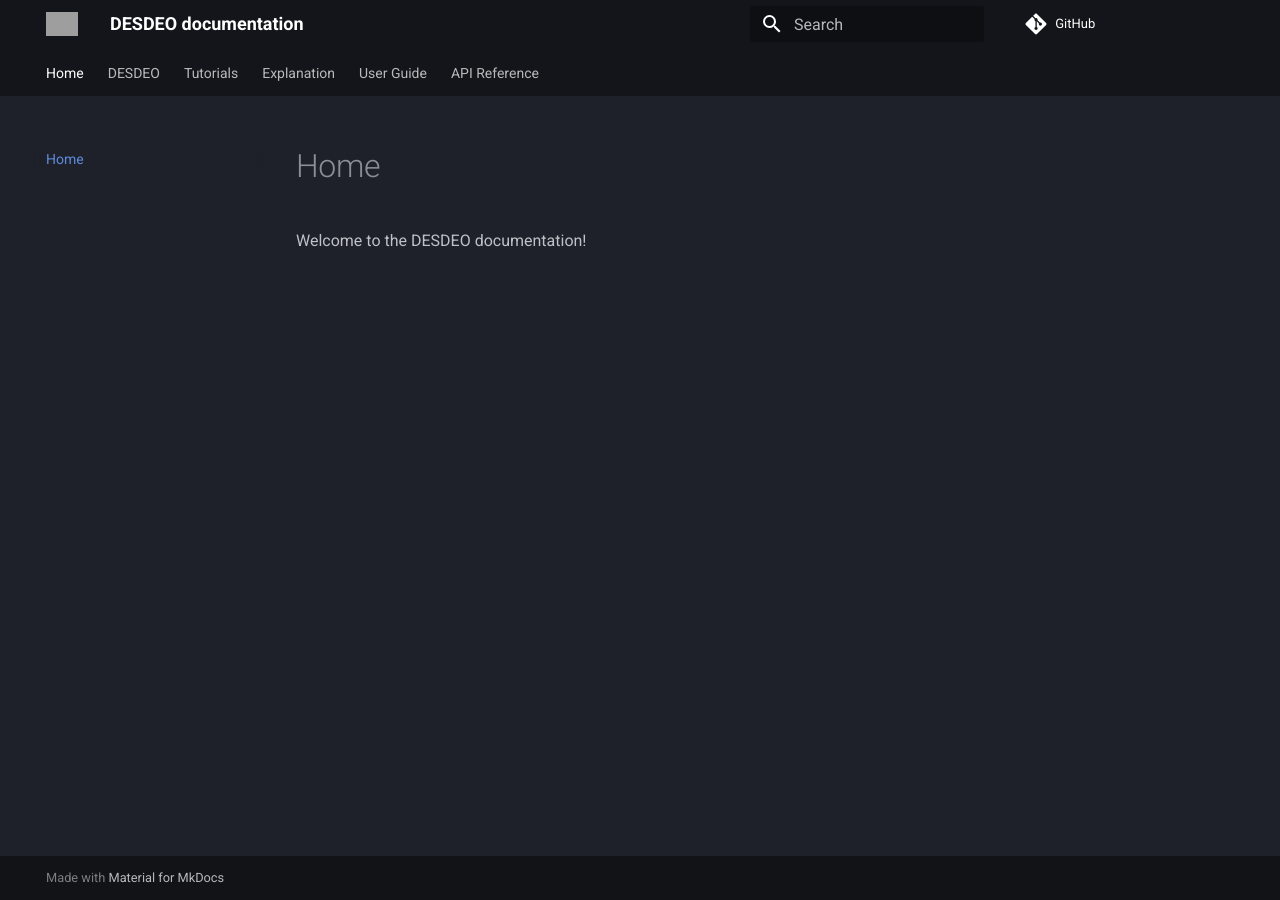
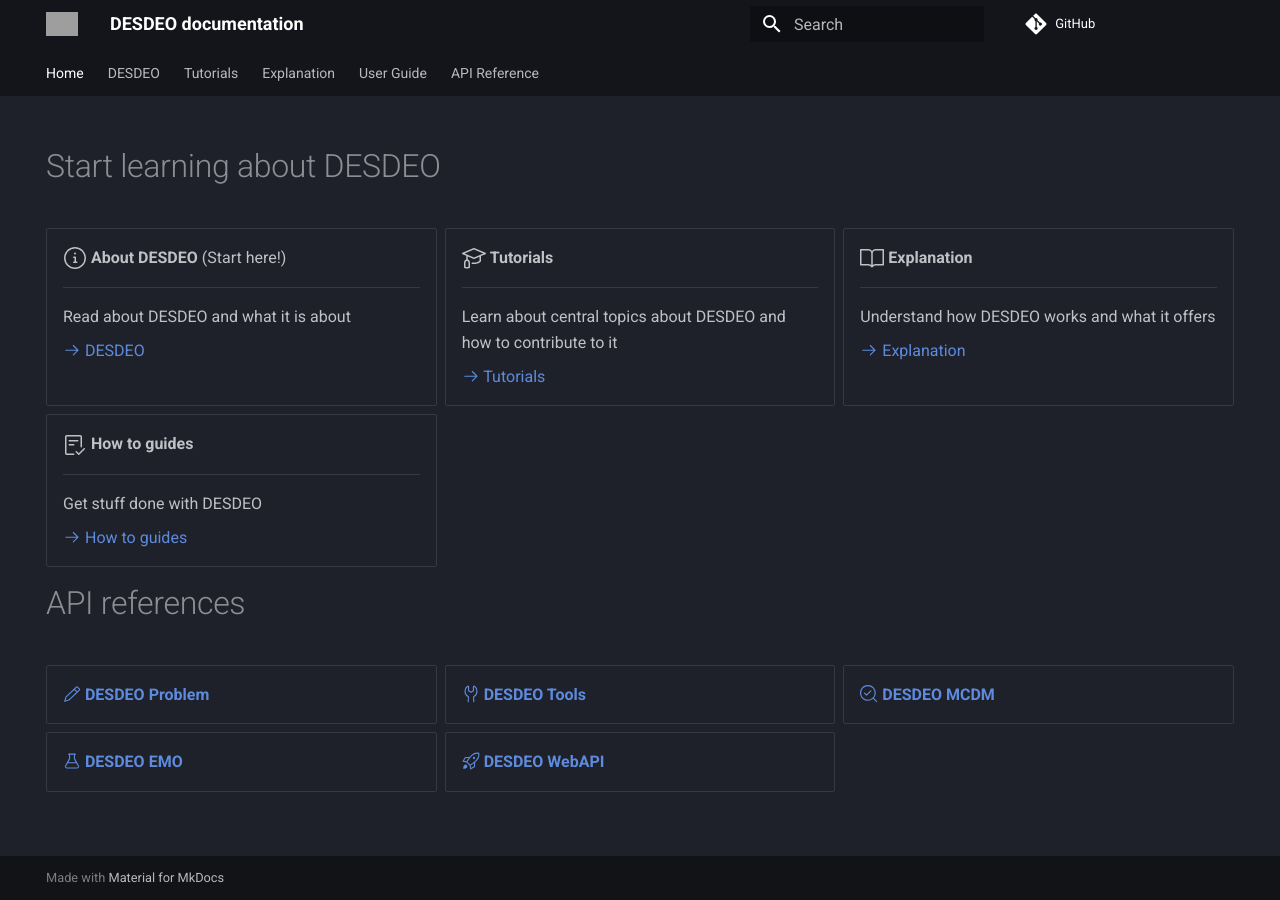
Before and after one commit to industrial-optimization-group/DESDEO, an MkDocs documentation site: the page built from docs/index.md, in a window 1280 px wide. Built offline with MkDocs 1.6.1 and Material for MkDocs 9.7.7, drawn with Linux system fonts in a browser that asks for light colours; comment, search, counter and statistics services are not loaded; grey boxes are pictures that could not be loaded.

Commit message:
Doc changes.
Some structural changes. Playing aroung with cards.

```diff
--- a/docs/index.md
+++ b/docs/index.md
@@ -1 +1,56 @@
-Welcome to the DESDEO documentation!
+---
+hide:
+ - navigation
+ - toc
+---
+
+# Start learning about DESDEO
+
+<div class="grid cards" markdown>
+
+-   :octicons-info-24:{ .lg .middle } __About DESDEO__ (Start here!)
+
+    ---
+
+    Read about DESDEO and what it is about
+
+    [:octicons-arrow-right-24: DESDEO](./home/index.md)
+
+-   :octicons-mortar-board-24:{ .lg .middle } __Tutorials__
+
+    ---
+
+    Learn about central topics about DESDEO and how to contribute to it
+
+
+    [:octicons-arrow-right-24: Tutorials](./tutorials/moo_primer.md)
+
+-   :octicons-book-24:{ .lg .middle } __Explanation__
+
+    ---
+
+    Understand how DESDEO works and what it offers
+
+    [:octicons-arrow-right-24: Explanation](./explanation/problem_format.md)
+
+-   :octicons-checklist-24:{ .lg .middle } __How to guides__
+
+    ---
+
+    Get stuff done with DESDEO
+
+    [:octicons-arrow-right-24: How to guides](./howtoguides/problem.md)
+
+</div>
+
+# API references
+
+<div class="grid cards" markdown>
+
+-   [:octicons-pencil-24: __DESDEO Problem__](./api/desdeo_problem.md)
+-   [:octicons-tools-24: __DESDEO Tools__](./api/desdeo_tools.md)
+-   [:octicons-codescan-checkmark-24: __DESDEO MCDM__](./api/desdeo_mcdm.md)
+-   [:octicons-beaker-24: __DESDEO EMO__](./api/desdeo_emo.md)
+-   [:octicons-rocket-24: __DESDEO WebAPI__](./api/desdeo_api.md)
+
+</div>
--- a/mkdocs.yml
+++ b/mkdocs.yml
@@ -7,6 +7,7 @@ site_dir: "site"
 nav:
   - Home: "index.md"
   - "DESDEO":
+      - "DESDEO": "home/index.md"
       - "About": "home/about.md"
       - "The structure": "home/structure.md"
       - "Citing DESDEO": "home/citing.md"
@@ -83,6 +84,11 @@ markdown_extensions:
   - pymdownx.arithmatex:
       generic: true
   - footnotes
+  - attr_list
+  - md_in_html
+  - pymdownx.emoji:
+      emoji_index: !!python/name:material.extensions.emoji.twemoji
+      emoji_generator: !!python/name:material.extensions.emoji.to_svg
 
 extra_css:
   - stylesheets/extra.css
```
Also changed, not shown: docs/home/index.md (added, +34 -0 lines).
